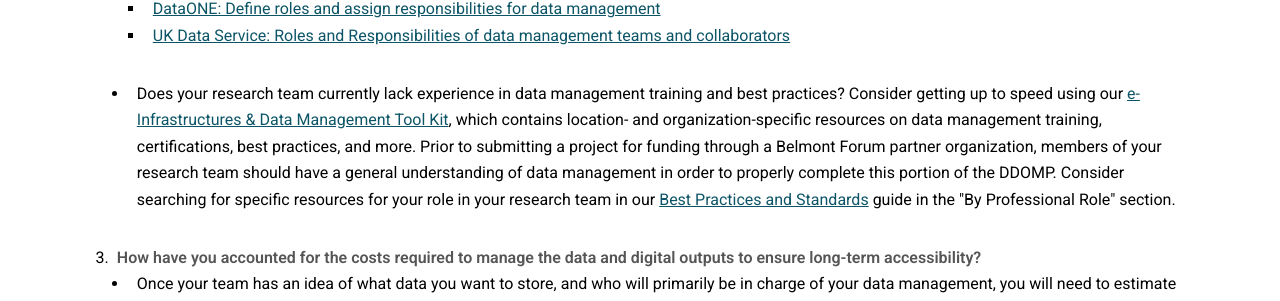
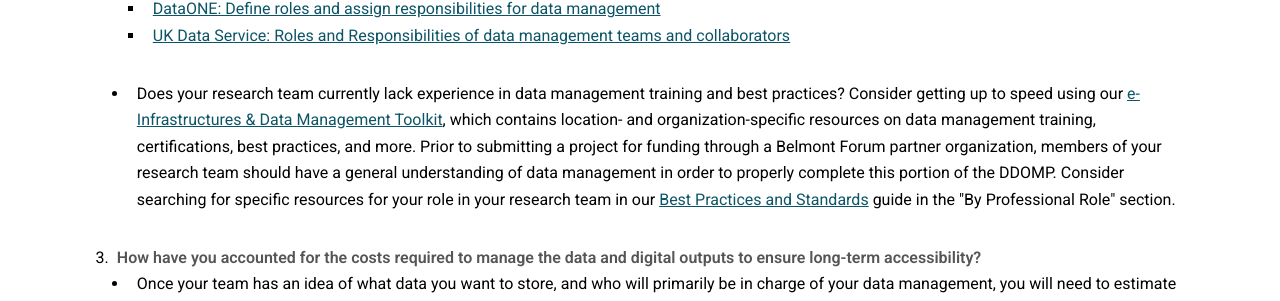
Before and after one commit to bfe-inf/toolkit, a Jekyll site: the page built from ddomp-preproposal.html, in a window 1280 px wide. Shown: the part 1063-1364 px from the top of the page. Built offline with Jekyll 4.4.1, drawn with Linux system fonts in a browser that asks for light colours.

Commit message:
Update ddomp-preproposal.html

```diff
--- a/ddomp-preproposal.html
+++ b/ddomp-preproposal.html
@@ -72,7 +72,7 @@ tipue_search_active: true
 										<li><a href="https://www.dataone.org/best-practices/define-roles-and-assign-responsibilities-data-management" target="_blank">DataONE: Define roles and assign responsibilities for data management</a></li>
 										<li><a href="https://www.ukdataservice.ac.uk/manage-data/plan/roles-and-responsibilities" target="_blank">UK Data Service: Roles and Responsibilities of data management teams and collaborators</a></li>
 									</ul>
-								<li>Does your research team currently lack experience in data management training and best practices? Consider getting up to speed using our <a href="https://bfe-inf.github.io/tool-kit/" target="_blank">e-Infrastructures & Data Management Tool Kit</a>, which contains location- and organization-specific resources on data management training, certifications, best practices, and more. Prior to submitting a project for funding through a Belmont Forum partner organization, members of your research team should have a general understanding of data management in order to properly complete this portion of the DDOMP. Consider searching for specific resources for your role in your research team in our <a href="https://bfe-inf.github.io/toolkit/bp&s-root.html" target="_blank">Best Practices and Standards</a> guide in the "By Professional Role" section.</li>
+								<li>Does your research team currently lack experience in data management training and best practices? Consider getting up to speed using our <a href="https://bfe-inf.github.io/toolkit/" target="_blank">e-Infrastructures & Data Management Toolkit</a>, which contains location- and organization-specific resources on data management training, certifications, best practices, and more. Prior to submitting a project for funding through a Belmont Forum partner organization, members of your research team should have a general understanding of data management in order to properly complete this portion of the DDOMP. Consider searching for specific resources for your role in your research team in our <a href="https://bfe-inf.github.io/toolkit/bp&s-root.html" target="_blank">Best Practices and Standards</a> guide in the "By Professional Role" section.</li>
 							</ul>
 						<li><strong>How have you accounted for the costs required to manage the data and digital outputs to ensure long-term accessibility?</strong></li>
 							<ul>
```
